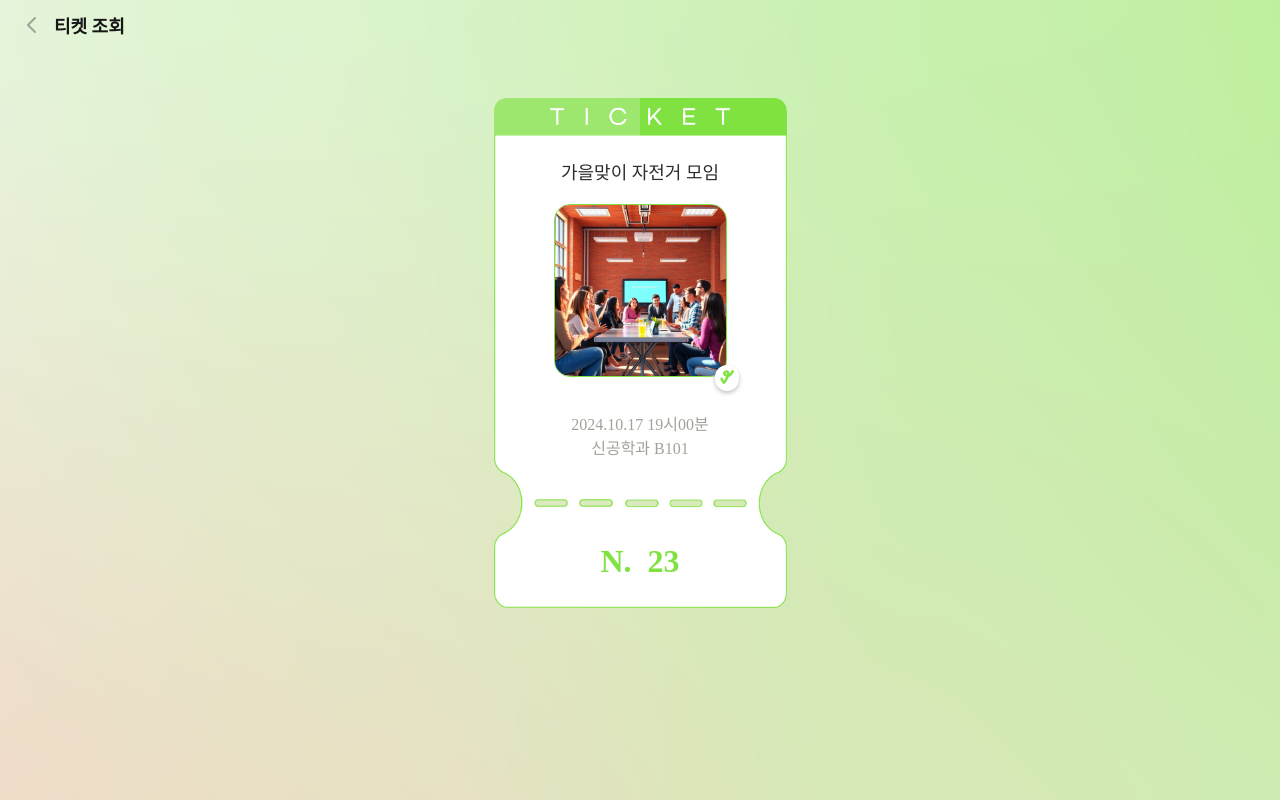
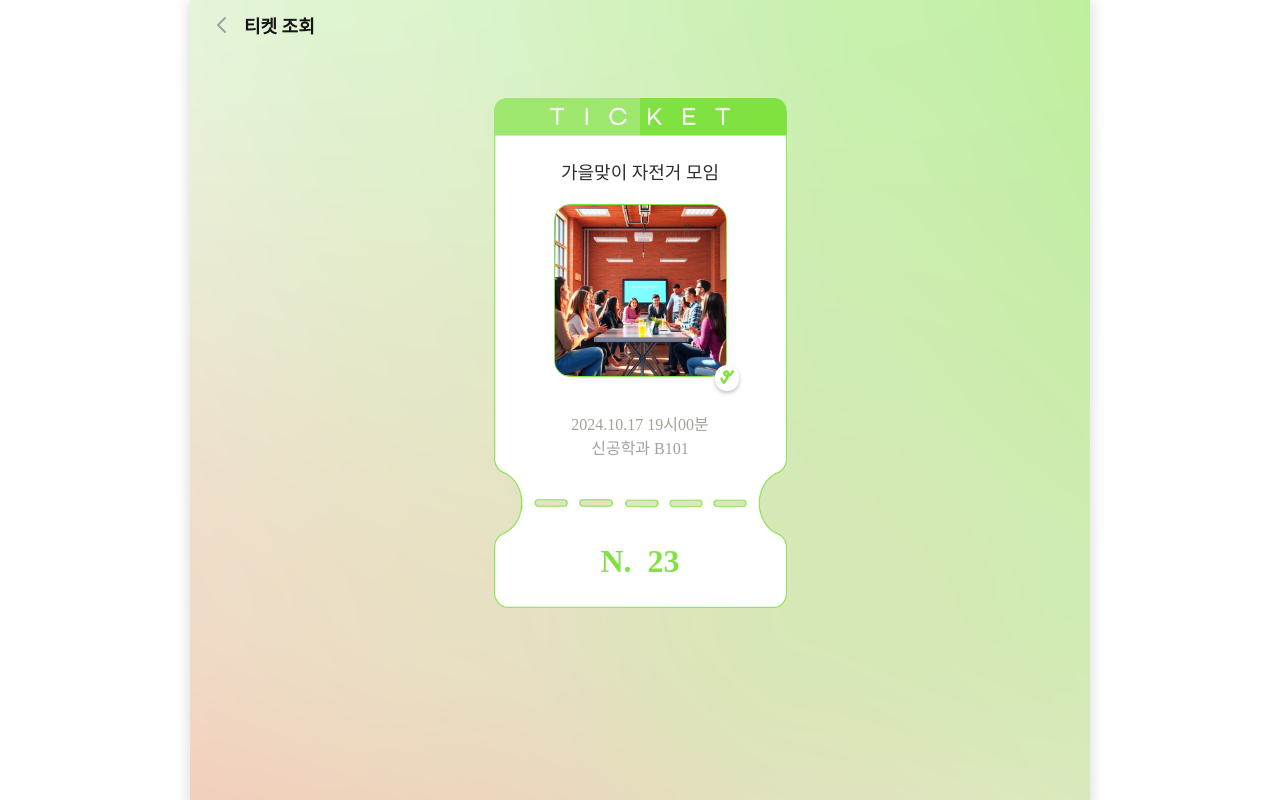
Before and after one commit to HA-MYUN-HAM/HMH-WEB, a React (Vite) app: page /ticket in a window 1280 px wide. Built offline with nearby package versions, Linux system fonts and the light colour scheme; what emotion-reset would draw is missing.

Commit message:
feat:글로벌 스타일 추가

```diff
--- a/src/styles/global.ts
+++ b/src/styles/global.ts
@@ -5,12 +5,29 @@ export const reset = css`
   ${emotionReset}
 
   * {
+    max-width: 90rem;
     box-sizing: border-box;
   }
 
-  html,
-  body {
+  #root, body, html {
     margin: 0 auto;
+
+    max-width: 90rem;
+    -ms-overflow-style: none; /* 인터넷 익스플로러 */
+    scrollbar-width: none; /* 파이어폭스 */
+  }
+
+  #root::-webkit-scrollbar {
+    display: none; /* 크롬, 사파리, 오페라, 엣지 */
+  }
+
+  html {
+    -webkit-touch-callout: none;
+    scroll-behavior: smooth;
+
+    display: flex;
+    justify-content: center;
+
     font-family:
       'Pretendard Variable',
       Pretendard,
@@ -30,16 +47,14 @@ export const reset = css`
     font-size: 62.5%;
   }
 
-  body {
-    display: flex;
-    justify-content: center;
-    width: 100%;
-  }
-
   a {
     cursor: pointer;
     text-decoration: none;
     color: inherit;
+  }
+
+  ul,li {
+    list-style: none;
   }
 
   button {
@@ -49,6 +64,18 @@ export const reset = css`
     font: inherit;
   }
 
+  input, button {
+    outline: none;
+  }
+
+  input {
+    appearance: none;
+
+    &:focus {
+      outline: none;
+    }
+  }
+
   select {
     -moz-appearance: none;
     -webkit-appearance: none;
```
